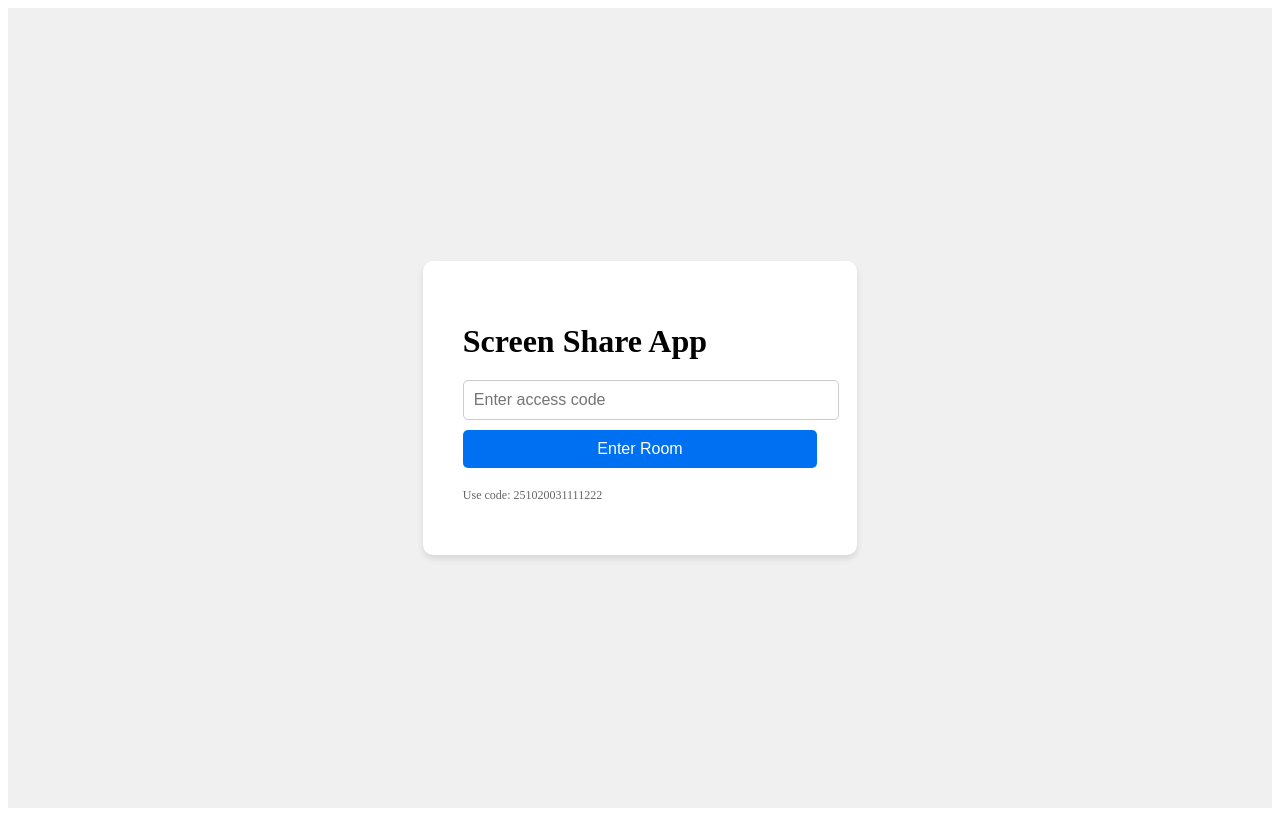
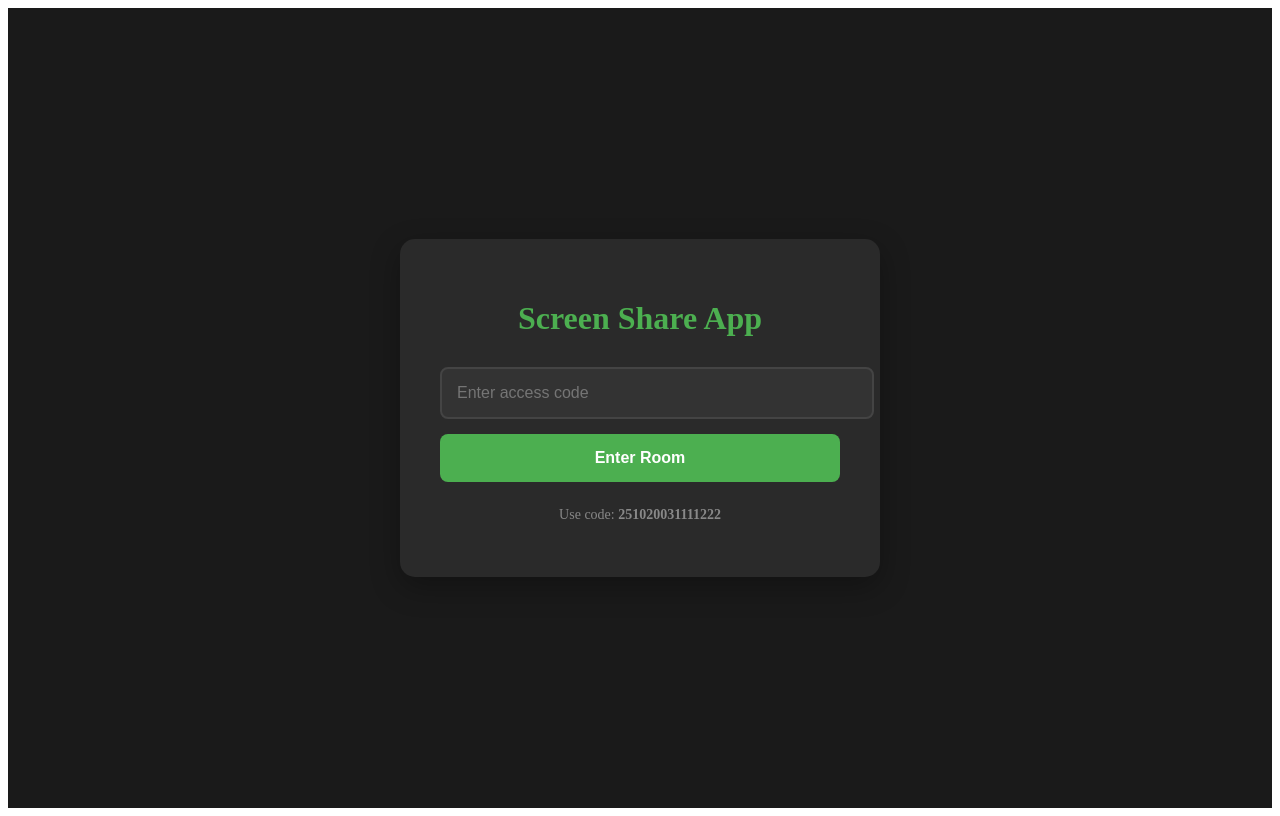
Before and after one commit to Rishi-Singhal-714/screen-share-app, a Next.js app: page / in a window 1280 px wide. Built offline with nearby package versions, Linux system fonts and the light colour scheme.

Commit message:
Update index.js

```diff
--- a/pages/index.js
+++ b/pages/index.js
@@ -9,11 +9,22 @@ export default function Home() {
   const handleSubmit = (e) => {
     e.preventDefault();
     if (code === '251020031111222') {
+      // Store access flag in localStorage
+      localStorage.setItem('hasAccess', 'true');
       router.push('/room');
     } else {
       setError('Invalid access code');
     }
   };
+
+  // If already has access, redirect to room
+  if (typeof window !== 'undefined') {
+    const hasAccess = localStorage.getItem('hasAccess');
+    if (hasAccess === 'true') {
+      router.push('/room');
+      return null;
+    }
+  }
 
   return (
     <div style={{
@@ -22,51 +33,82 @@ export default function Home() {
       alignItems: 'center',
       justifyContent: 'center',
       minHeight: '100vh',
-      backgroundColor: '#f0f0f0'
+      backgroundColor: '#1a1a1a'
     }}>
       <div style={{
-        backgroundColor: 'white',
+        backgroundColor: '#2a2a2a',
         padding: '40px',
-        borderRadius: '10px',
-        boxShadow: '0 4px 6px rgba(0,0,0,0.1)'
+        borderRadius: '15px',
+        boxShadow: '0 10px 30px rgba(0,0,0,0.3)',
+        color: 'white',
+        width: '90%',
+        maxWidth: '400px'
       }}>
-        <h1 style={{ marginBottom: '20px' }}>Screen Share App</h1>
+        <h1 style={{
+          marginBottom: '30px',
+          textAlign: 'center',
+          color: '#4CAF50'
+        }}>
+          Screen Share App
+        </h1>
         <form onSubmit={handleSubmit}>
           <input
             type="password"
             value={code}
-            onChange={(e) => setCode(e.target.value)}
+            onChange={(e) => {
+              setCode(e.target.value);
+              setError('');
+            }}
             placeholder="Enter access code"
             style={{
-              padding: '10px',
+              padding: '15px',
               fontSize: '16px',
               width: '100%',
-              marginBottom: '10px',
-              border: '1px solid #ccc',
-              borderRadius: '5px'
+              marginBottom: '15px',
+              border: '2px solid #444',
+              borderRadius: '8px',
+              backgroundColor: '#333',
+              color: 'white',
+              outline: 'none'
             }}
           />
           <button
             type="submit"
             style={{
-              padding: '10px 20px',
+              padding: '15px',
               fontSize: '16px',
-              backgroundColor: '#0070f3',
+              backgroundColor: '#4CAF50',
               color: 'white',
               border: 'none',
-              borderRadius: '5px',
+              borderRadius: '8px',
               cursor: 'pointer',
-              width: '100%'
+              width: '100%',
+              fontWeight: 'bold',
+              transition: 'background-color 0.3s'
             }}
+            onMouseOver={(e) => e.target.style.backgroundColor = '#45a049'}
+            onMouseOut={(e) => e.target.style.backgroundColor = '#4CAF50'}
           >
             Enter Room
           </button>
           {error && (
-            <p style={{ color: 'red', marginTop: '10px' }}>{error}</p>
+            <p style={{
+              color: '#ff4444',
+              marginTop: '15px',
+              textAlign: 'center',
+              fontSize: '14px'
+            }}>
+              {error}
+            </p>
           )}
         </form>
-        <p style={{ marginTop: '20px', fontSize: '12px', color: '#666' }}>
-          Use code: 251020031111222
+        <p style={{
+          marginTop: '25px',
+          fontSize: '14px',
+          color: '#888',
+          textAlign: 'center'
+        }}>
+          Use code: <strong>251020031111222</strong>
         </p>
       </div>
     </div>
```
